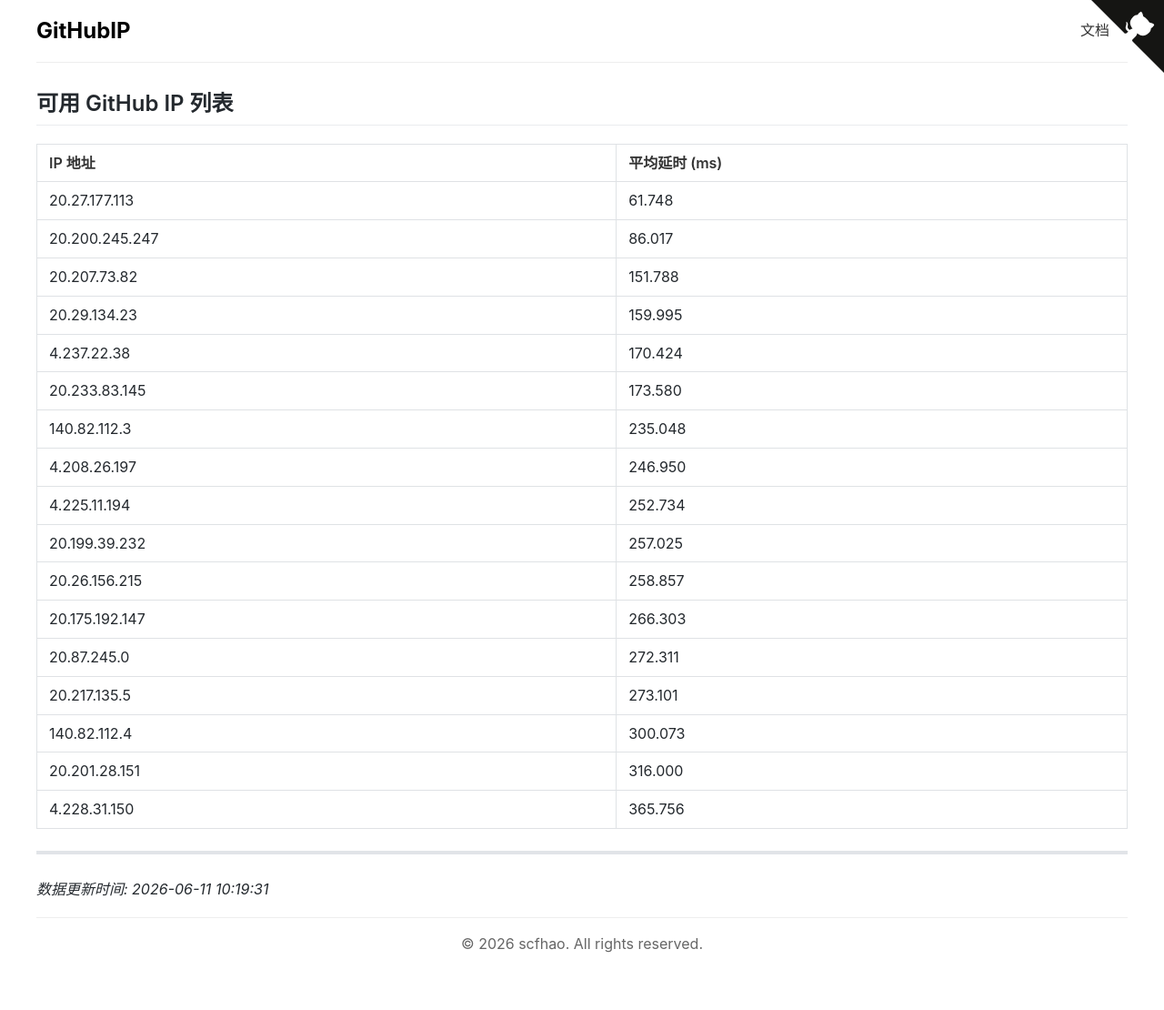
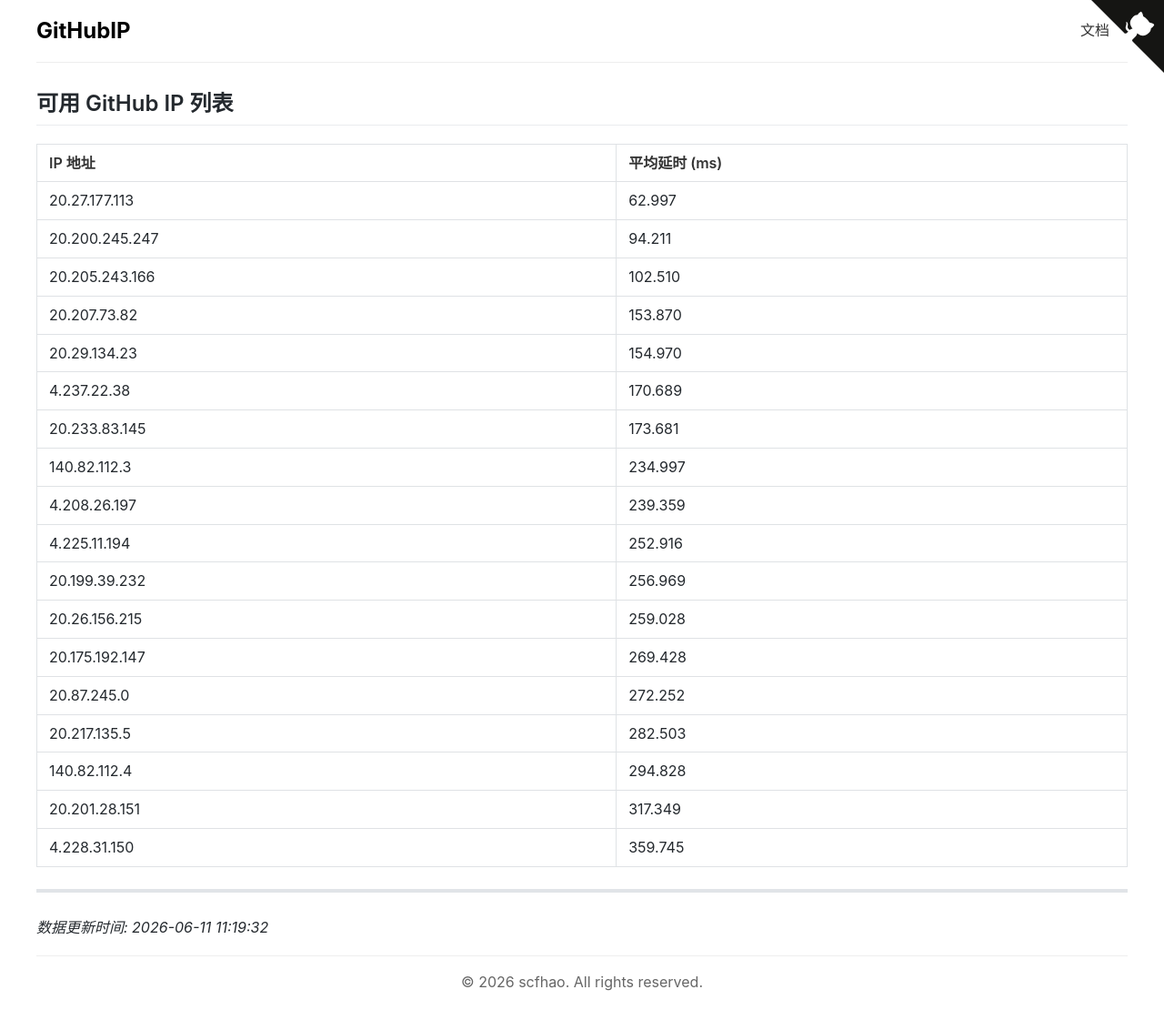
Before and after one commit to scfhao/GitHubIP, a Jekyll site: the page built from index.md, in a window 1280 px wide. Shown: the whole page at 91% size. Built offline with Jekyll 4.4.1, drawn with Linux system fonts in a browser that asks for light colours; before the commit the page ends 1068 px from its top, so only the background shows below that.

Commit message:
自动脚本执行 - 2026-06-11 11:19:32

```diff
--- a/index.md
+++ b/index.md
@@ -1,31 +1,32 @@
 ---
 layout: home
 title: GitHub IP 列表
-date: 2026-06-11 10:19:31
+date: 2026-06-11 11:19:32
 ---
 
 ## 可用 GitHub IP 列表
 
 | IP 地址 | 平均延时 (ms) |
 |---------|--------------|
-| 20.27.177.113 | 61.748 |
-| 20.200.245.247 | 86.017 |
-| 20.207.73.82 | 151.788 |
-| 20.29.134.23 | 159.995 |
-| 4.237.22.38 | 170.424 |
-| 20.233.83.145 | 173.580 |
-| 140.82.112.3 | 235.048 |
-| 4.208.26.197 | 246.950 |
-| 4.225.11.194 | 252.734 |
-| 20.199.39.232 | 257.025 |
-| 20.26.156.215 | 258.857 |
-| 20.175.192.147 | 266.303 |
-| 20.87.245.0 | 272.311 |
-| 20.217.135.5 | 273.101 |
-| 140.82.112.4 | 300.073 |
-| 20.201.28.151 | 316.000 |
-| 4.228.31.150 | 365.756 |
+| 20.27.177.113 | 62.997 |
+| 20.200.245.247 | 94.211 |
+| 20.205.243.166 | 102.510 |
+| 20.207.73.82 | 153.870 |
+| 20.29.134.23 | 154.970 |
+| 4.237.22.38 | 170.689 |
+| 20.233.83.145 | 173.681 |
+| 140.82.112.3 | 234.997 |
+| 4.208.26.197 | 239.359 |
+| 4.225.11.194 | 252.916 |
+| 20.199.39.232 | 256.969 |
+| 20.26.156.215 | 259.028 |
+| 20.175.192.147 | 269.428 |
+| 20.87.245.0 | 272.252 |
+| 20.217.135.5 | 282.503 |
+| 140.82.112.4 | 294.828 |
+| 20.201.28.151 | 317.349 |
+| 4.228.31.150 | 359.745 |
 
 ---
 
-*数据更新时间: 2026-06-11 10:19:31*
+*数据更新时间: 2026-06-11 11:19:32*
```
